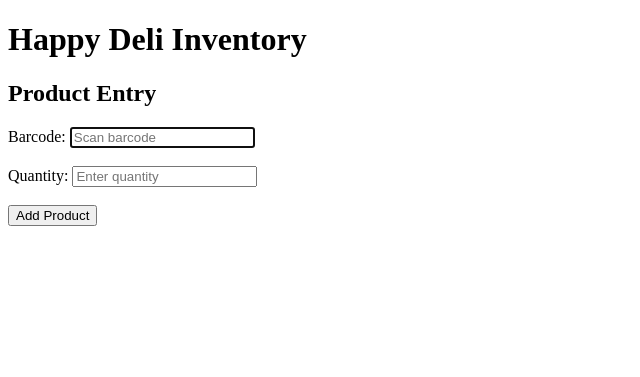
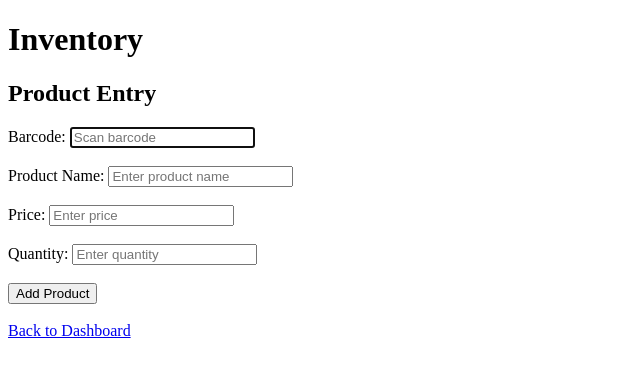
Before and after one commit to xjtrail-code/happy-deli-pos-system, a Flask app: template templates/product_entry.html in a window 1280 px wide. Shown: the top 377 px of the page, without its empty margins (0-640 px from the left). Run offline with Flask 3, Linux system fonts and the light colour scheme; the template is opened without the code that fills it, so the values that code supplies are empty.

Commit message:
new adds

```diff
--- a/app.py
+++ b/app.py
@@ -37,6 +37,14 @@ class User(db.Model):
     password_hash = db.Column(db.String(255), nullable=False)
     role = db.Column(db.String(20), nullable=False)
     __table_args__ = (db.CheckConstraint("role IN ('admin', 'cashier')"),)
+
+
+class Product(db.Model):
+    id = db.Column(db.Integer, primary_key=True)
+    barcode = db.Column(db.String(100), unique=True, nullable=False)
+    name = db.Column(db.String(100), nullable=False)
+    price = db.Column(db.Float, nullable=False)
+    quantity = db.Column(db.Integer, nullable=False)
 
 
 def login_required(role=None):
@@ -115,13 +123,54 @@ def forgot_password():
 @app.route('/product-entry', methods=['GET', 'POST'])
 @login_required('admin')
 def product_entry():
+    message = None
+
     if request.method == 'POST':
-        barcode = request.form['barcode']
-        quantity = request.form['quantity']
-        print('Barcode:', barcode)
-        print('Quantity:', quantity)
-    return render_template('product_entry.html')
+        barcode = request.form['barcode'].strip()
+        product_name = request.form['product_name'].strip()
+        price = float(request.form['price'])
+        quantity = int(request.form['quantity'])
 
+        # Check if the barcode is already in inventory
+        existing_product = db.session.scalar(
+            db.select(Product).where(Product.barcode == barcode)
+        )
+
+        if existing_product:
+            # Product already exists - add to its quantity
+            existing_product.quantity += quantity
+            existing_product.price = price
+
+            message = (
+                f"{existing_product.name} was added successfully! "
+                f"New quantity: {existing_product.quantity}"
+            )
+
+        else:
+            # This is a brand-new product
+            product = Product(
+                barcode=barcode,
+                name=product_name,
+                price=price,
+                quantity=quantity
+            )
+
+            db.session.add(product)
+
+            message = f"{product_name} was added successfully!"
+
+        db.session.commit()
+
+    return render_template(
+        'product_entry.html',
+        message=message
+    )
+
+@app.route('/inventory')
+@login_required('admin')
+def inventory():
+    products = db.session.scalars(db.select(Product)).all()
+    return render_template('inventory.html', products=products)
 
 @app.cli.command('init-db')
 def init_db():
--- a/templates/product_entry.html
+++ b/templates/product_entry.html
@@ -6,10 +6,15 @@
 
 <body>
 
-    <h1>Happy Deli Inventory</h1>
+    <h1> Inventory</h1>
     <h2>Product Entry</h2>
 
+    {% if message %}
+    <p><strong>{{ message }}</strong></p>
+{% endif %}
+
     <form method="POST">
+
         <input type="hidden" name="csrf_token" value="{{ csrf_token() }}">
 
         <label for="barcode">Barcode:</label>
@@ -19,6 +24,30 @@
             name="barcode"
             placeholder="Scan barcode"
             autofocus
+            required
+        >
+
+        <br><br>
+
+        <label for="product_name">Product Name:</label>
+        <input
+            type="text"
+            id="product_name"
+            name="product_name"
+            placeholder="Enter product name"
+            required
+        >
+
+        <br><br>
+
+        <label for="price">Price:</label>
+        <input
+            type="number"
+            id="price"
+            name="price"
+            min="0"
+            step="0.01"
+            placeholder="Enter price"
             required
         >
 
@@ -40,5 +69,9 @@
 
     </form>
 
+    <br>
+
+    <a href="{{ url_for('admin_dashboard') }}">Back to Dashboard</a>
+
 </body>
 </html>
```
Also changed, not shown: templates/inventory.html (added, +40 -0 lines).
